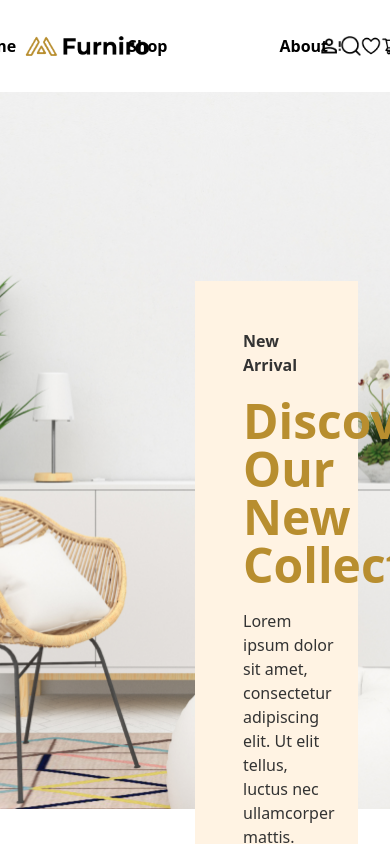
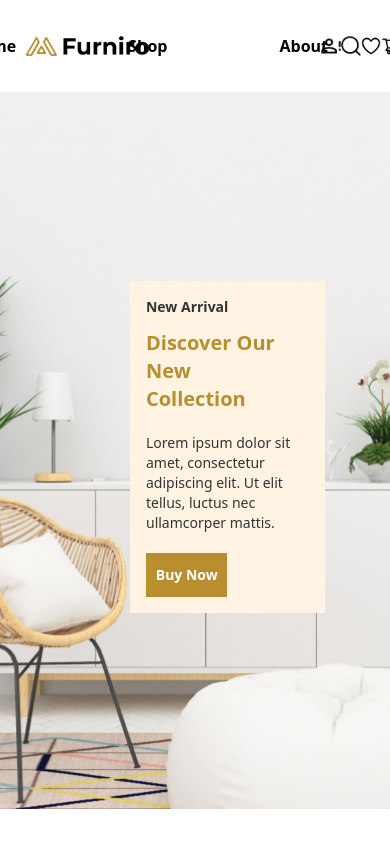
Before and after one commit to BeratHundurel/react-golang-website, a React (Vite) app in the folder client/: page / in a window 390 px wide. Shown: the top 844 px of the page. Built offline with nearby package versions, Linux system fonts and the light colour scheme.

Commit message:
banner mobile fixes

```diff
--- a/client/src/components/home/banner/Banner.tsx
+++ b/client/src/components/home/banner/Banner.tsx
@@ -6,7 +6,7 @@ export default function Banner() {
          <div className="banner">
             <img src="/images/banner.png" alt="banner" className="object-cover w-full h-full" />
          </div>
-         <div className="banner-content absolute top-1/3 left-1/2 w-5/12">
+         <div className="banner-content absolute top-1/3 lg:left-1/2 left-1/3 lg:w-5/12 w-6/12">
             <BannerContent />
          </div>
       </section>
--- a/client/src/components/home/banner/BannerContent.tsx
+++ b/client/src/components/home/banner/BannerContent.tsx
@@ -1,14 +1,14 @@
 export default function BannerContent() {
    return (
-      <div className="bg-secondary py-12 px-12 w-full flex flex-col items-start gap-5">
-         <div className="w-8/12">
-            <p className="text-neutral text-base font-semibold mb-5">New Arrival</p>
-            <h1 className="text-primary text-5xl font-bold">Discover Our New Collection</h1>
+      <div className="bg-secondary lg:py-12 lg:px-12 px-4 py-4 w-full flex flex-col items-start gap-5">
+         <div className="lg:w-8/12 w-11/12">
+            <p className="text-neutral lg:text-base text-sm font-semibold lg:mb-5 mb-3">New Arrival</p>
+            <h1 className="text-primary lg:text-5xl text-xl font-bold">Discover Our New Collection</h1>
          </div>
-         <p className="text-neutral text-base font-medium">
+         <p className="text-neutral lg:text-base text-sm font-medium">
             Lorem ipsum dolor sit amet, consectetur adipiscing elit. Ut elit tellus, luctus nec ullamcorper mattis.
          </p>
-         <button className="w-1/3 py-4 px-3 flex justify-center items-center bg-primary font-semibold text-white">
+         <button className="lg:w-1/3 w-1/2 lg:py-4 py-3 lg:px-3 px-2 flex justify-center items-center bg-primary font-semibold text-white text-sm lg:text-base">
             Buy Now
          </button>
       </div>
```
